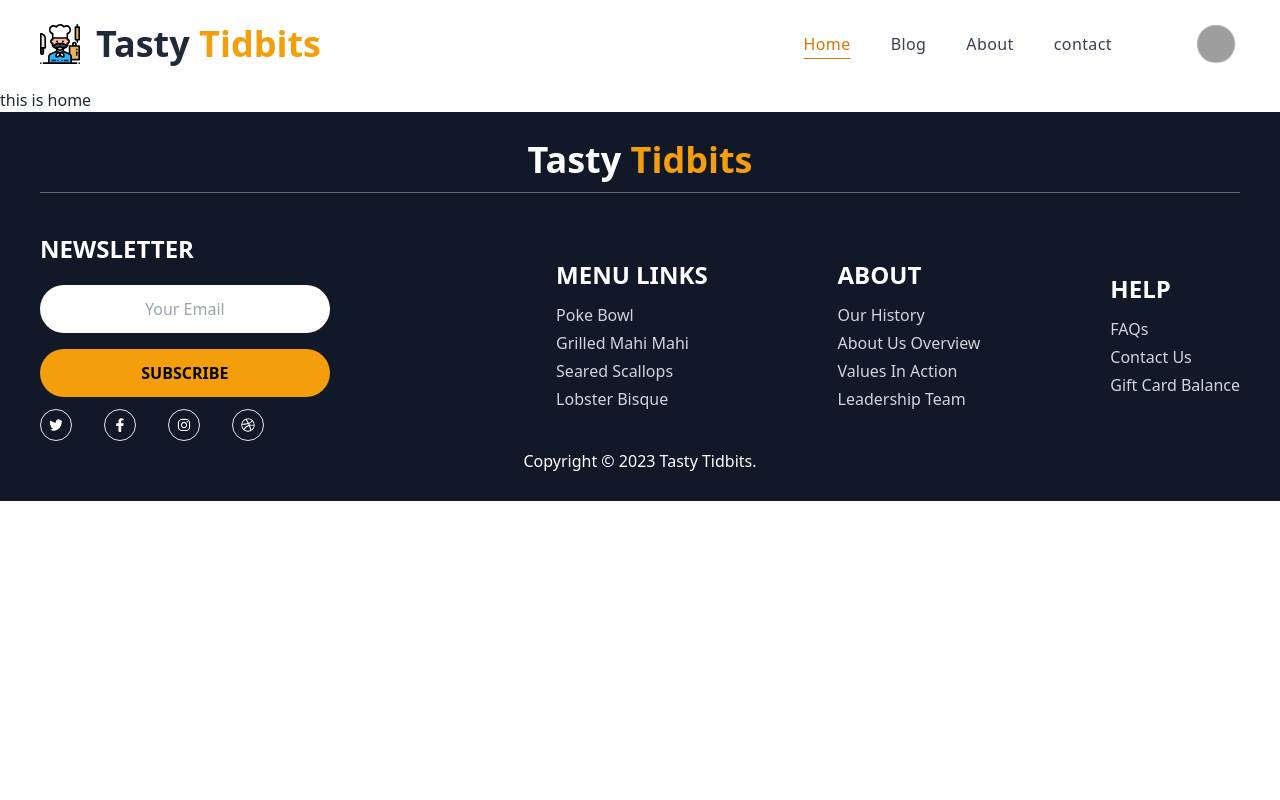
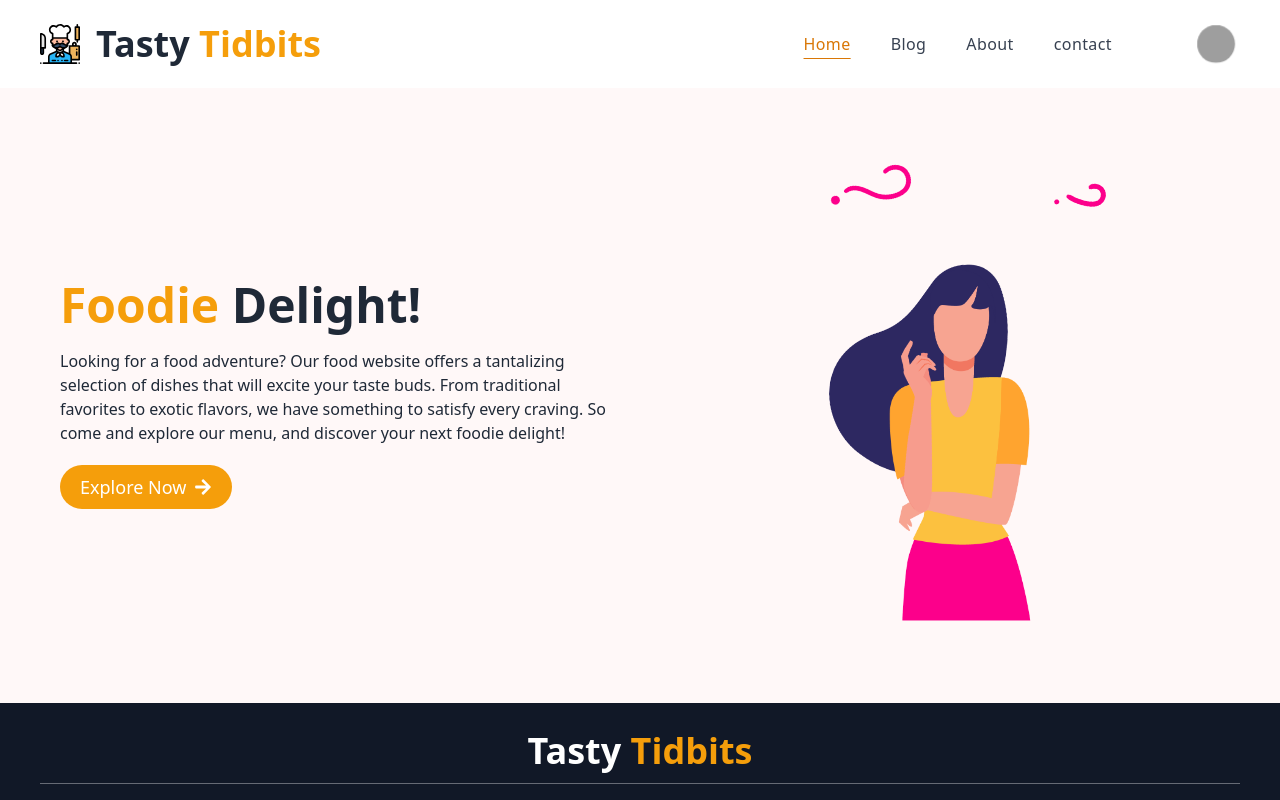
Before and after one commit to alimbdit/tasty-tidbits-client, a React (Vite) app: page / in a window 1280 px wide. Shown: the top 800 px of the page. Built offline with nearby package versions, Linux system fonts and the light colour scheme; grey boxes are pictures that could not be loaded.

Commit message:
banner added on the home

```diff
--- a/package.json
+++ b/package.json
@@ -12,6 +12,7 @@
   "dependencies": {
     "daisyui": "^2.51.6",
     "firebase": "^9.21.0",
+    "lottie-react": "^2.4.0",
     "react": "^18.2.0",
     "react-dom": "^18.2.0",
     "react-icons": "^4.8.0",
--- /dev/null
+++ b/src/components/Banner.jsx
@@ -0,0 +1,23 @@
+import React from 'react';
+import Lottie from "lottie-react";
+import foodChoice from '../../public/food-choice.json';
+import { FaArrowRight } from "react-icons/fa";
+
+const Banner = () => {
+    return (
+        <div className="flex flex-col-reverse items-center gap-10 justify-between lg:flex-row bg-opacity-25 bg-red-100 px-5 lg:px-10 py-5">
+        <div className="w-full pl-5">
+          <h1 className="font-extrabold text-5xl mb-4"> <span className="text-amber-500">Foodie</span> Delight!</h1>
+          <p className="my-5">
+          Looking for a food adventure? Our food website offers a tantalizing selection of dishes that will excite your taste buds. From traditional favorites to exotic flavors, we have something to satisfy every craving. So come and explore our menu, and discover your next foodie delight!
+          </p>
+          <button className="btn-default"><span className='flex items-center gap-2'>Explore Now <FaArrowRight/></span></button>
+        </div>
+        <div className="w-full">
+        <Lottie className=" mr-0" animationData={foodChoice} loop={true} />
+        </div>
+      </div>
+    );
+};
+
+export default Banner;
--- a/src/index.css
+++ b/src/index.css
@@ -10,3 +10,11 @@
   .default{
     @apply font-medium tracking-wide text-gray-700 transition-colors duration-200 hover:text-red-600
   }
+
+.container{
+    @apply px-5 lg:px-10 py-5
+}
+
+.btn-default{
+    @apply hover:bg-red-500 bg-amber-500 text-white font-medium rounded-full px-5 py-2 text-lg
+}
--- a/src/layouts/Main.jsx
+++ b/src/layouts/Main.jsx
@@ -1,13 +1,15 @@
-import React from 'react';
-import Header from '../pages/Shared/Header';
-import Footer from '../pages/Shared/Footer';
-import { Outlet } from 'react-router-dom';
+import React from "react";
+import Header from "../pages/Shared/Header";
+import Footer from "../pages/Shared/Footer";
+import { Outlet } from "react-router-dom";
 
 const Main = () => {
   return (
     <div>
       <Header></Header>
+      <div className="min-h-[calc(100vh-477px)]">
         <Outlet></Outlet>
+      </div>
       <Footer></Footer>
     </div>
   );
--- a/src/pages/Home/Home/Home.jsx
+++ b/src/pages/Home/Home/Home.jsx
@@ -1,9 +1,10 @@
 import React from 'react';
+import Banner from '../../../components/Banner';
 
 const Home = () => {
     return (
         <div>
-            <h1>this is home</h1>
+            <Banner></Banner>
         </div>
     );
 };
--- a/src/pages/Shared/Footer.jsx
+++ b/src/pages/Shared/Footer.jsx
@@ -11,7 +11,7 @@ const Footer = () => {
         </h1>
         <hr className="mt-3 opacity-40" />
       </div>
-      <div className="flex flex-col lg:flex-row gap-7 justify-between items-center mt-10">
+      <div className="flex flex-col lg:flex-row gap-7 justify-between items-center lg:items-start mt-10">
         <div >
           <h1 className="font-bold text-2xl mb-5 uppercase">NEWSLETTER</h1>
           <div>
--- a/src/pages/Shared/Header.jsx
+++ b/src/pages/Shared/Header.jsx
@@ -1,13 +1,15 @@
 import React from "react";
 import Navbar from "./Navbar/Navbar";
+import Lottie from "lottie-react";
+import foodChoice from '../../../public/food-choice.json';
+import { FaArrowRight } from "react-icons/fa";
 
 const Header = () => {
   return (
+    <div>
+      <Navbar></Navbar>
 
-      <div>
-        <Navbar></Navbar>
-      </div>
-
+    </div>
   );
 };
 
--- a/src/pages/Shared/Navbar/Navbar.jsx
+++ b/src/pages/Shared/Navbar/Navbar.jsx
@@ -5,7 +5,7 @@ import chef from "../../../../public/chef-logo.svg";
 const Navbar = () => {
   const [isMenuOpen, setIsMenuOpen] = useState(false);
   return (
-    <div className="navbar bg-base-100 px-5 lg:px-10 py-5">
+    <div className="navbar bg-base-100 container ">
       <div className="flex-1">
         <Link to="/">
           <span className="flex gap-4">
```
Also changed, not shown: 1 other file (tests, documents, lock files or other folders). Lines whose indentation alone changed are shown as unchanged.
